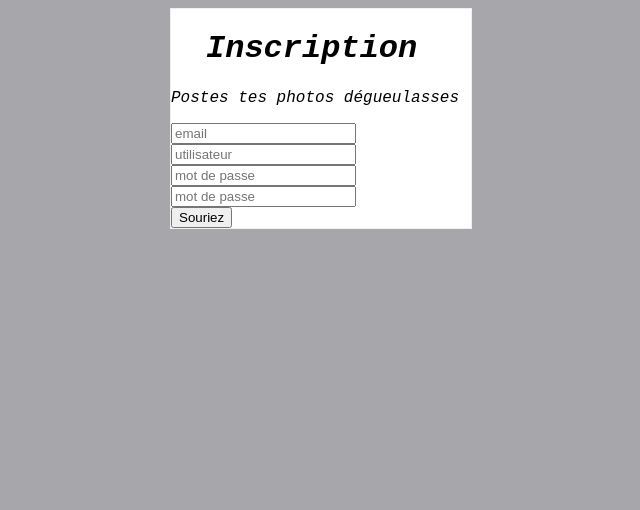
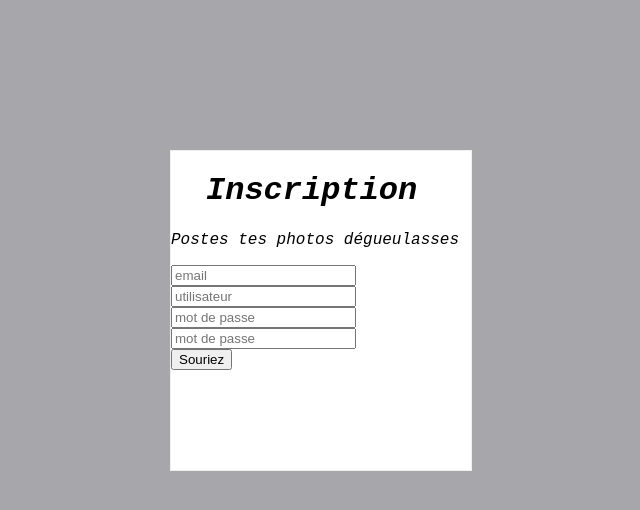
Before and after one commit to Lolhomme/Camagru, a PHP site: page /sign-up.php in a window 1280 px wide. Shown: the top 510 px of the page, without its empty margins (319-959 px from the left). Run offline with PHP 8.4, Linux system fonts and the light colour scheme.

Commit message:
modif css/fin de journée

```diff
--- a/css/sign-up.css
+++ b/css/sign-up.css
@@ -11,7 +11,8 @@ body{
     background-color: white;
     height: auto;
     width: 300px;
-    margin: auto;
+    margin: 150px auto auto;
+    padding-bottom: 100px;
     border: 1px solid #efefef;
 }
 
```
